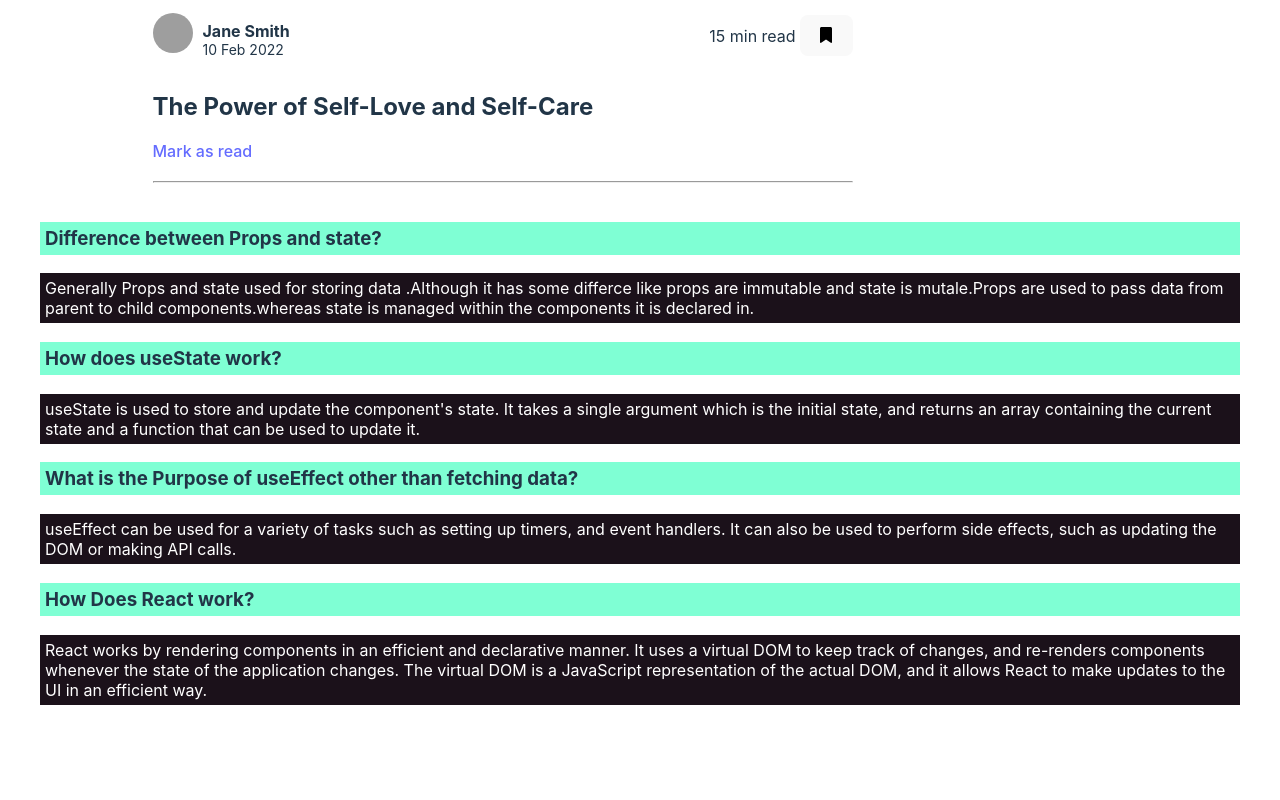
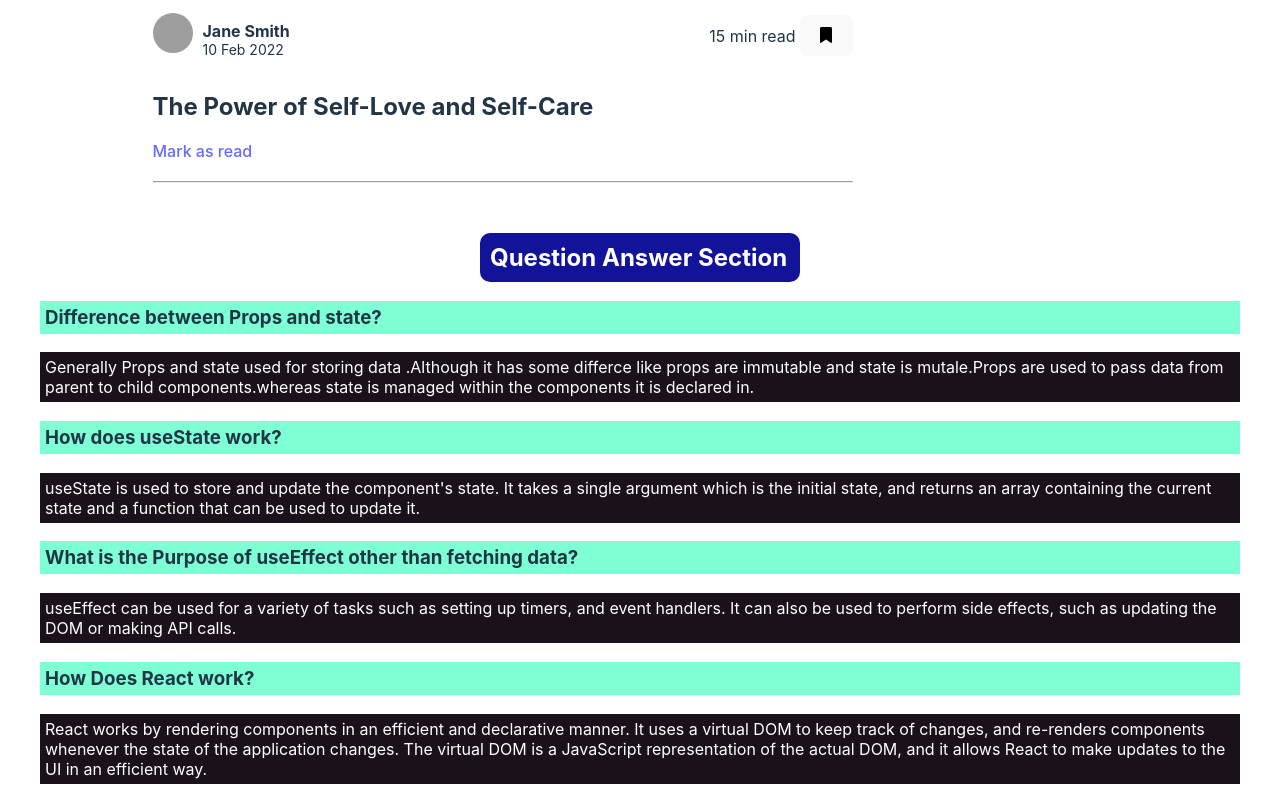
Before and after one commit to TanvirHossain43/knowledge-cafe, a React (Vite) app: page / in a window 1280 px wide. Shown: the part 2798-3598 px from the top of the page. Before the commit the page ends 3519 px from the top, so only its background shows below. Built offline with nearby package versions, Linux system fonts and the light colour scheme; grey boxes are pictures that could not be loaded.

Commit message:
style added into the question answer section

```diff
--- a/src/Components/Main/Main.css
+++ b/src/Components/Main/Main.css
@@ -4,6 +4,7 @@
     /* justify-items: center; */
     padding-left: 50px;
     padding-right: 50px;
+    margin-bottom: 30px;
 }
 @media screen and (max-width:576px){
     .main-container{
--- a/src/Components/QuestionAnswer/QuestionAnswer.css
+++ b/src/Components/QuestionAnswer/QuestionAnswer.css
@@ -12,3 +12,11 @@
     color: white;
     padding: 5px;
 }
+.question-title{
+    background-color: rgb(19, 19, 153);
+    color: white;
+    width: 300px;
+    margin: auto;
+    padding: 10px;
+    border-radius: 10px;
+}
--- a/src/Components/QuestionAnswer/QuestionAnswer.jsx
+++ b/src/Components/QuestionAnswer/QuestionAnswer.jsx
@@ -4,6 +4,7 @@ import './QuestionAnswer.css'
 const QuestionAnswer = () => {
     return (
         <div className='question-section'>
+            <h2 className='question-title'> Question Answer Section</h2>
             <h3>Difference between Props and  state?</h3>
             <p>Generally Props and state used for storing data .Although it has some differce like props are immutable and state is mutale.Props are used to pass data from parent to child components.whereas state is managed within the components it is declared in.</p>
 
```
